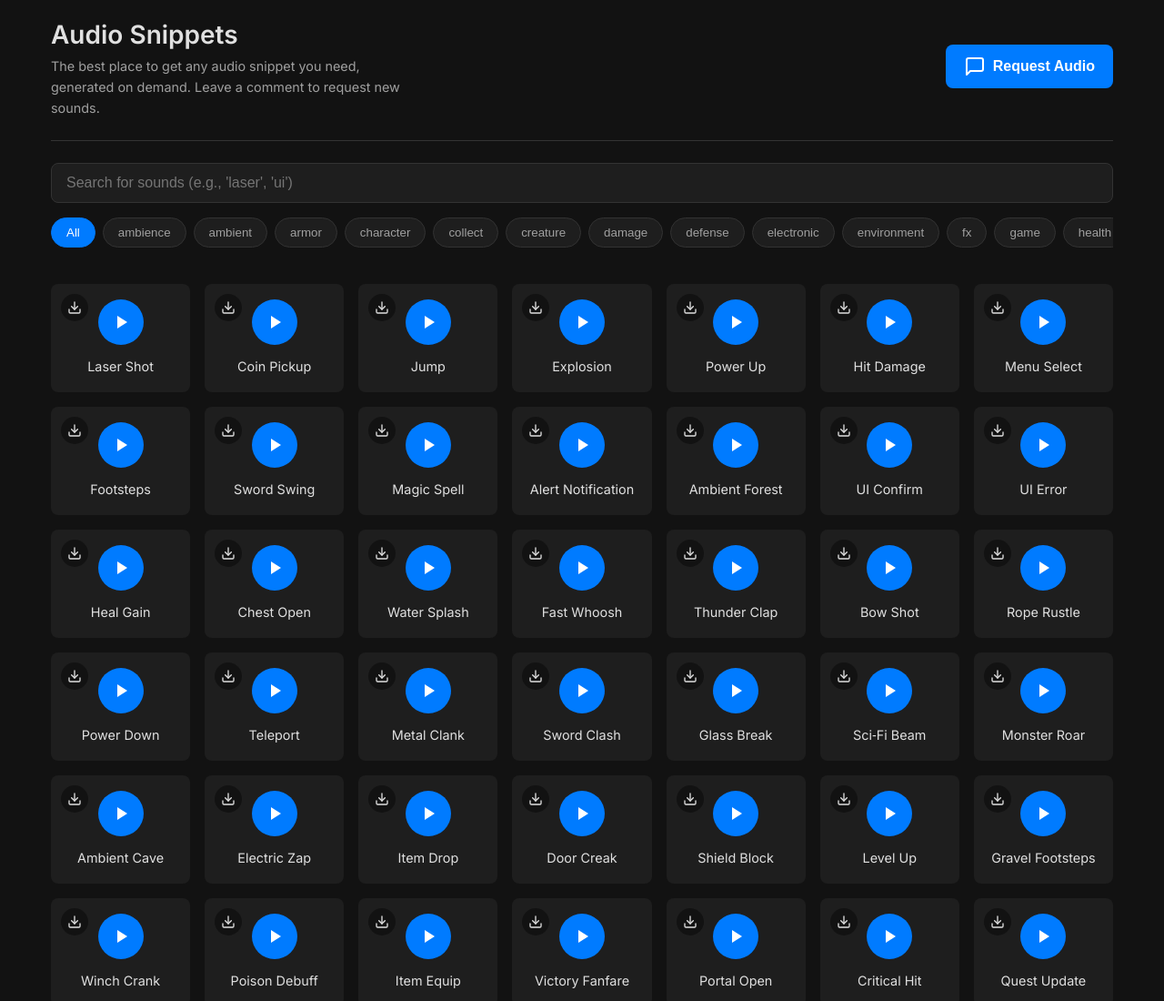
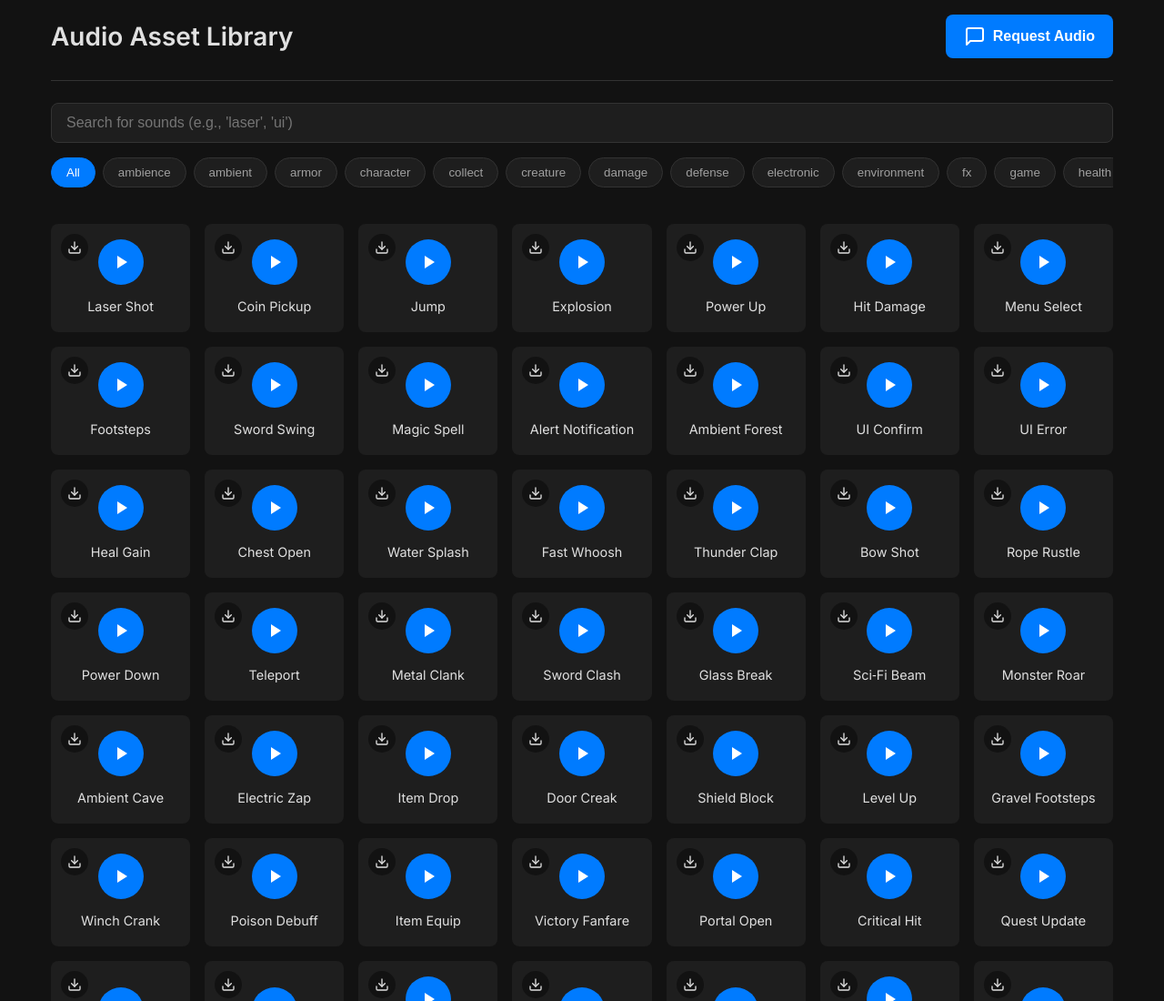
Before and after one commit to websimapi/websim-free-ai-asset-library, a plain HTML site: page index.html in a window 1280 px wide. Shown: the top 1100 px of the page at 91% size. Drawn offline with Linux system fonts and the light colour scheme.

Commit message:
v40: Change top header and the description tedt we just want Audio Asset Library

```diff
--- a/index.html
+++ b/index.html
@@ -13,8 +13,7 @@
     <div id="app-container">
         <header>
             <div class="header-content">
-                <h1>Audio Snippets</h1>
-                <p>The best place to get any audio snippet you need, generated on demand. Leave a comment to request new sounds.</p>
+                <h1>Audio Asset Library</h1>
             </div>
             <button id="request-audio-btn">
                 <svg xmlns="http://www.w3.org/2000/svg" width="24" height="24" viewBox="0 0 24 24" fill="none" stroke="currentColor" stroke-width="2" stroke-linecap="round" stroke-linejoin="round"><path d="M21 15a2 2 0 0 1-2 2H7l-4 4V5a2 2 0 0 1 2-2h14a2 2 0 0 1 2 2z"></path></svg>
```
